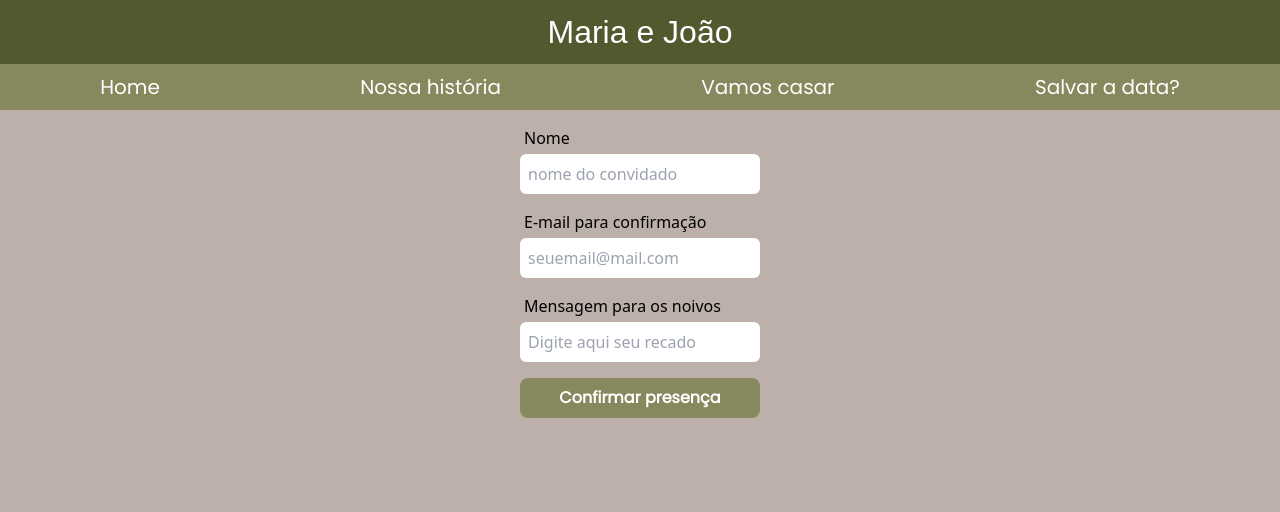
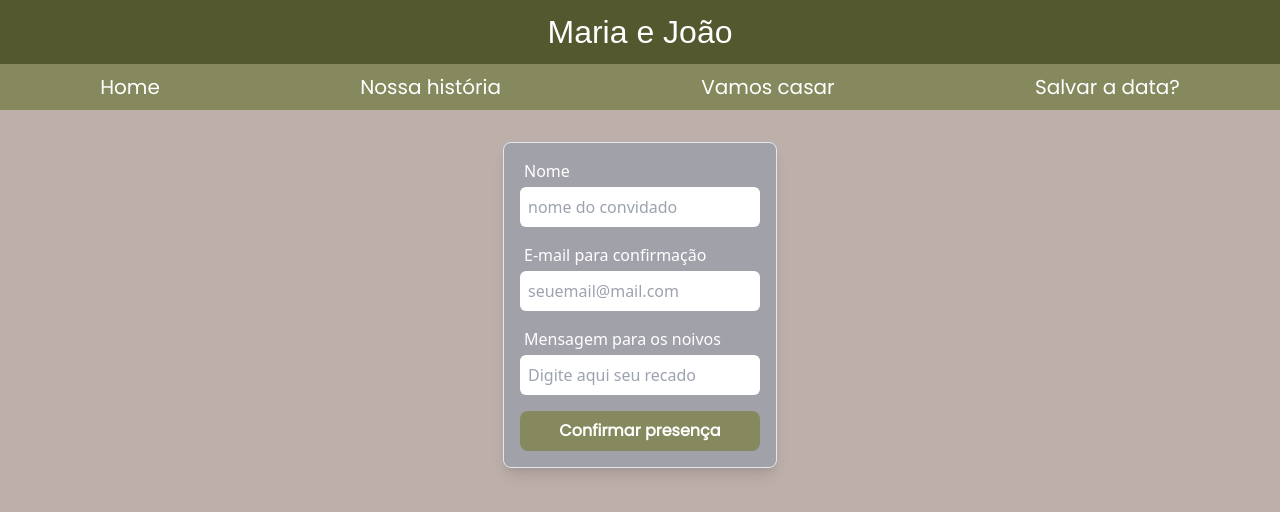
Before and after one commit to nayara-al/my-wedding-invite, a Next.js app: page /confirmar-presenca in a window 1280 px wide. Shown: the top 512 px of the page. Built offline with nearby package versions, Linux system fonts and the light colour scheme; a web font is replaced by a local one.

Commit message:
refactor: ajustes de css

```diff
--- a/src/components/common/GuestConfirm/index.tsx
+++ b/src/components/common/GuestConfirm/index.tsx
@@ -33,7 +33,7 @@ const GuestConfirm = () => {
   }
 
   return (
-    <div>
+    <div className="p-4 m-4 border border-solid bg-zinc-400 rounded-lg shadow-lg bg-center">
       <form onSubmit={handleSubmit}>
         <InputText
           id="nome"
--- a/src/components/common/InputText/index.tsx
+++ b/src/components/common/InputText/index.tsx
@@ -9,7 +9,7 @@ interface InputTextProps extends InputHTMLAttributes<HTMLInputElement> {
 export function InputText ({ label, error, id, ...rest }: InputTextProps) {
     return (
         <div className="flex flex-col w-60">
-            <label className="ml-1 mb-1" htmlFor={id}>
+            <label className="ml-1 mb-1 text-white" htmlFor={id}>
                 {label}
             </label>
             <input className="mb-[16px] rounded-md text-black py-2 px-2" id={id} {...rest}/>
```
